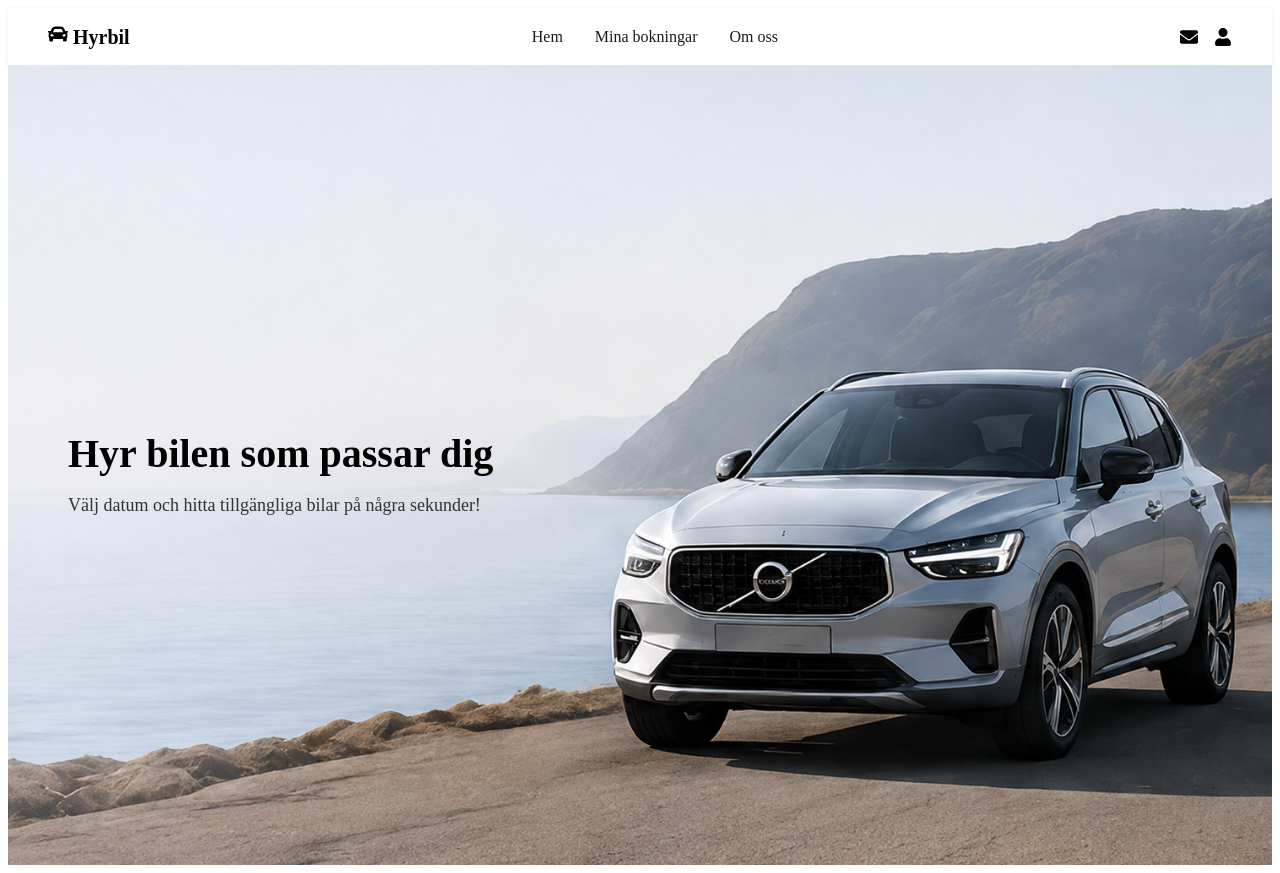
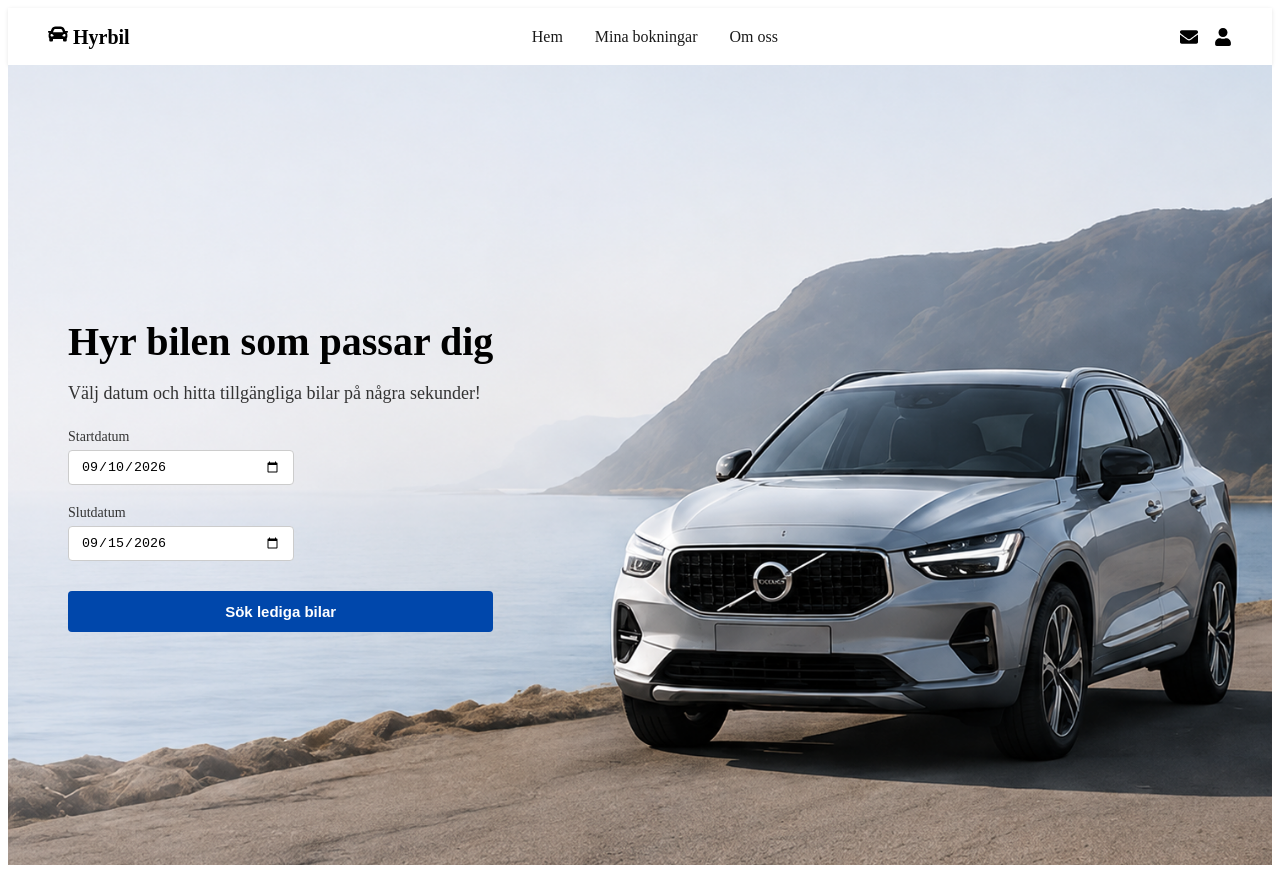
Before and after one commit to MattiasWaern/Grupp-3-TypeScript-Examinerande-gruppuppgift, a React (Vite) app: page / in a window 1280 px wide. Built offline with nearby package versions, Linux system fonts and the light colour scheme.

Commit message:
La till datumfält och sökknapp på startsidan

```diff
--- a/src/pages/Home.tsx
+++ b/src/pages/Home.tsx
@@ -9,6 +9,28 @@ export default function Home() {
         <article className="hero-left">
           <h1>Hyr bilen som passar dig</h1>
           <p>Välj datum och hitta tillgängliga bilar på några sekunder!</p>
+
+          <form className="search-form">
+           <label className="search-label">
+              Startdatum
+              <input
+                type="date"
+                defaultValue="2026-09-10"
+                className="search-input"
+              />
+            </label>
+            <label className="search-label">
+              Slutdatum
+              <input
+                type="date"
+                defaultValue="2026-09-15"
+                className="search-input"
+              />
+            </label>
+            <button type="submit" className="search-button">
+              Sök lediga bilar
+            </button>
+          </form>
         </article>
       </section>
     </>
--- a/src/style/Home.css
+++ b/src/style/Home.css
@@ -40,3 +40,40 @@
     font-size: 16px;
   }
 }
+
+.search-form {
+  display: flex;
+  gap: 20px;
+  margin-top: 25px;
+  margin-bottom: 20px;
+  flex-direction: column;
+}
+
+.search-label {
+  display: flex;
+  flex-direction: column;
+  font-size: 14px;
+  color: #333;
+}
+
+.search-input {
+  padding: 8px 12px;
+  border-radius: 4px;
+  border: 1px solid #ccc;
+  width: 100%;
+  max-width: 200px;
+  margin-top: 5px;
+}
+
+.search-button {
+  padding: 12px;
+  background-color: #0047ab;
+  color: white;
+  border: none;
+  border-radius: 4px;
+  font-size: 15px;
+  font-weight: bold;
+  cursor: pointer;
+  width: 100%;
+  margin-top: 10px;
+}
```
Lines whose indentation alone changed are shown as unchanged.
